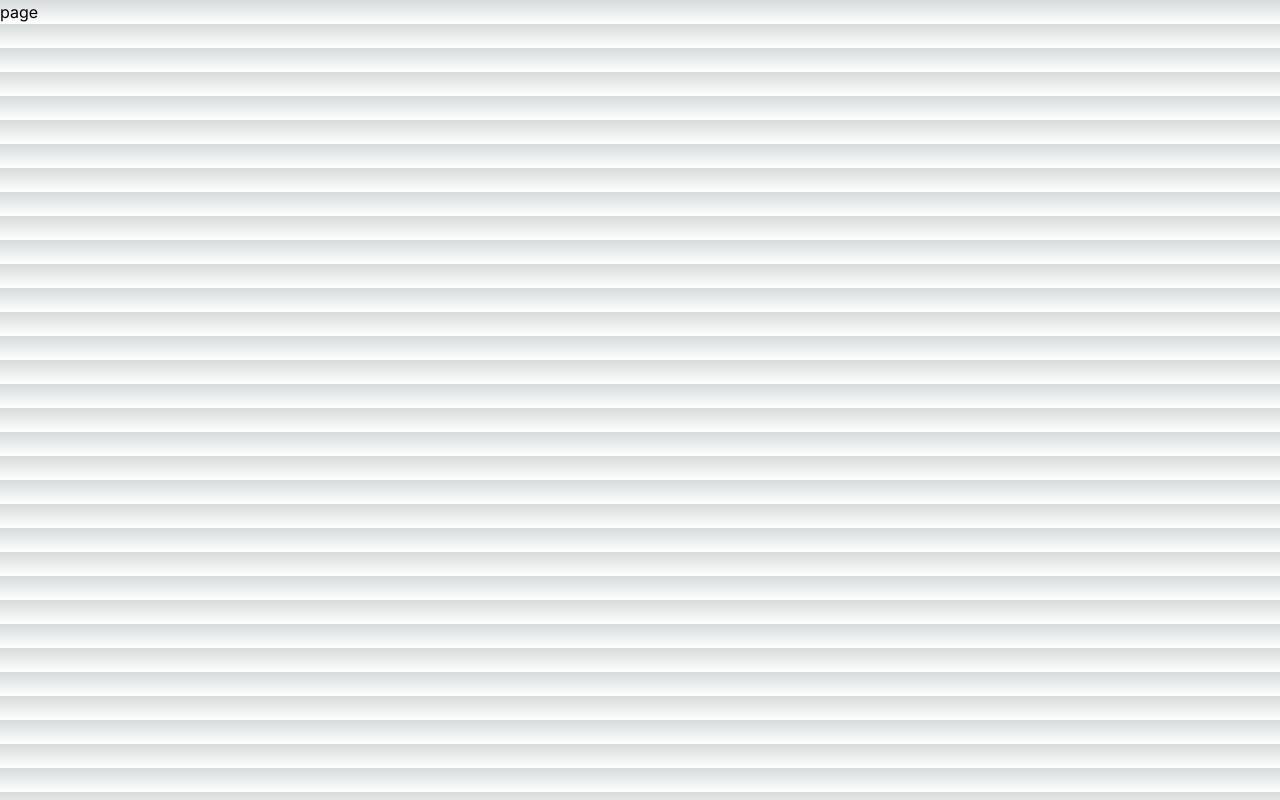
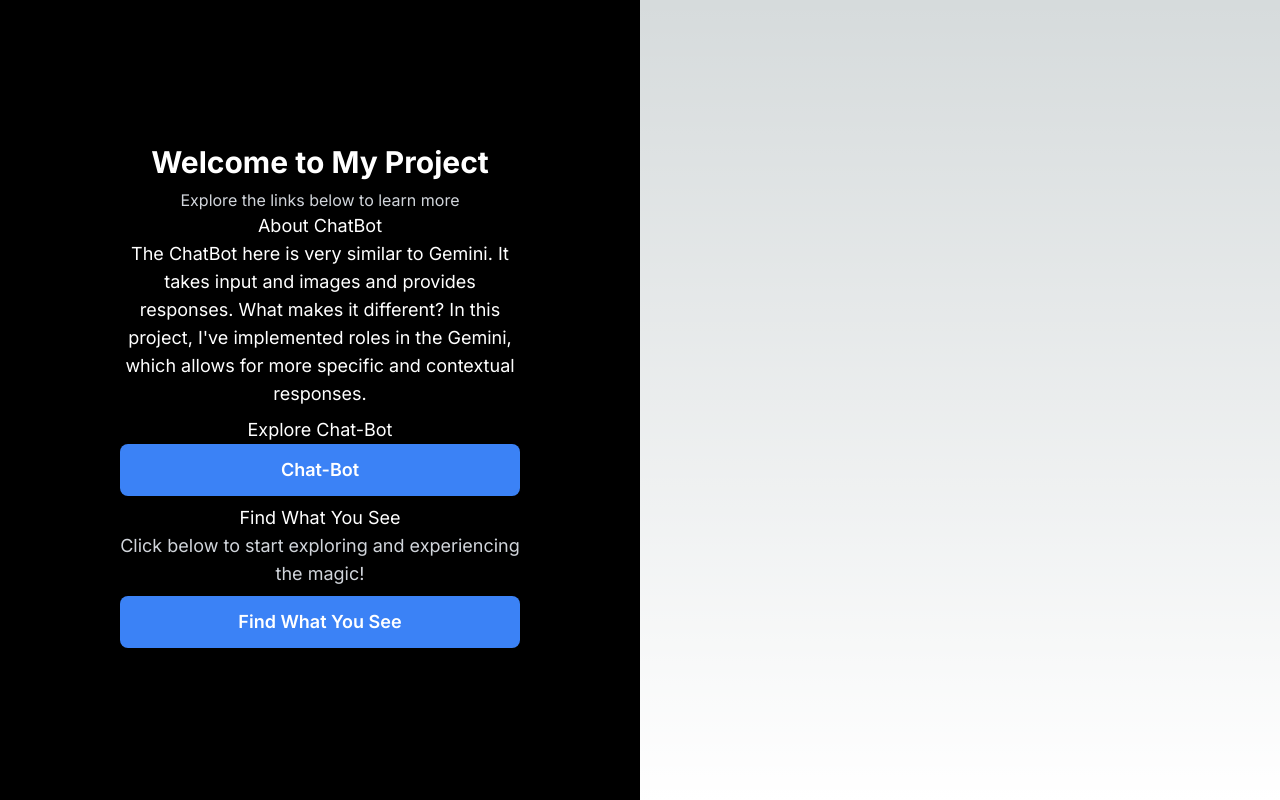
Before and after one commit to manideep1428/google_hackathon, a Next.js app: page / in a window 1280 px wide. Built offline with nearby package versions, Linux system fonts and the light colour scheme.

Commit message:
final commit

```diff
--- /dev/null
+++ b/app/components/Image.tsx
@@ -0,0 +1,12 @@
+import React from 'react'
+import Image from 'next/image'
+
+const ImagePage = () => {
+  return (
+    <div className='max-w-full h-full relative'>
+    <Image src={"https://ibb.co/YQ6BDVd"} layout="fill" objectFit="cover" alt='Image' />
+  </div>
+  )
+}
+
+export default ImagePage;
--- /dev/null
+++ b/app/components/Main.tsx
@@ -0,0 +1,36 @@
+import React from 'react';
+import Link from 'next/link';
+
+const MainPage = () => {
+  return (
+    <div className="min-h-screen flex justify-center items-center bg-black">
+      <div className="max-w-md mx-auto p-6 bg-opacity-50 rounded-lg shadow-lg text-white text-center">
+        <h1 className="text-3xl font-bold">Welcome to My Project</h1>
+        <p className="text-gray-300 mt-2">Explore the links below to learn more</p>
+        <div className="text-lg text-white mb-2">
+          <p>About ChatBot</p>
+          <p>
+            The ChatBot here is very similar to Gemini. It takes input and images and provides responses. What makes it different? In this project, I've implemented roles in the Gemini, which allows for more specific and contextual responses.
+          </p>
+        </div>
+        <div className="text-lg text-white mb-2">
+          <p>Explore Chat-Bot</p>
+          <Link href="/chat"
+             className="block py-3 px-4 bg-blue-500 text-white rounded-lg text-center font-semibold hover:bg-blue-700 transition duration-300">
+              Chat-Bot
+          </Link>
+        </div>
+        <div className="text-lg text-white mb-2">
+          <p>Find What You See</p>
+          <p className="text-gray-300 mb-2">Click below to start exploring and experiencing the magic!</p>
+          <Link href="/video"
+            className="block py-3 px-4 bg-blue-500 text-white rounded-lg text-center font-semibold hover:bg-blue-700 transition duration-300"
+             > Find What You See
+          </Link>
+        </div>
+      </div>
+    </div>
+  );
+};
+
+export default MainPage;
--- a/app/page.tsx
+++ b/app/page.tsx
@@ -1,9 +1,18 @@
-import React from 'react'
+import React from 'react';
+import MainPage from './components/Main';
+import ImagePage from './components/Image';
 
-const page = () => {
+const Page = () => {
   return (
-    <div>page</div>
-  )
-}
+    <div className='flex flex-row w-full h-full'>
+      <div className='h-full w-1/2'>
+        <MainPage />
+      </div>
+      <div className='hidden sm:w-1/2 h-full flex justify-center items-center'>
+       <ImagePage/>
+      </div>
+    </div>
+  );
+};
 
-export default page
+export default Page;
--- a/app/test/page.tsx
+++ /dev/null
@@ -1,126 +0,0 @@
-'use client'
-import Dropdown from '@/app/components/ui/RoleDropdown';
-import ChatInput from '@/app/components/ui/SearchBox'
-import { Arrow } from '@/app/components/ui/Svgs';
-import React, { useState } from 'react'
-import ReactMarkdown from 'react-markdown';
-import { ToastContainer, toast } from 'react-toastify';
-import 'react-toastify/dist/ReactToastify.css';
-import FileInput from '../components/ui/ImageInput';
-import Image from 'next/image';
-import { GeminiImage } from '../lib/actions/GetImageAiResponse';
-import ImagePreview from '../components/ImagePreview';
-import { run } from '../lib/actions/GetAIData';
-
-
-export default function Chatpage ()  {
-    const [question,setQuestion]  = useState<String>("")
-    const [response,setRespose]= useState("");
-    const [loading, setLoading] = useState<Boolean>(false);
-    const [role,setRole] = useState('');
-    const [selectedImage ,setSelectedImage] = useState("")
-    const [image,setImage]= useState<any>()
-
-
-    const handleRoleSelection = (roleData:string)=>{
-      setRole(roleData)
-    }
-    const handleResponse =  async () =>{
-      setLoading(true)
-      console.log(`Send to Server : ${question}`)
-      console.log(`Image for this: ${image}`)
-      // setQuestion("")
-     try{
-      if(question === ""  || question.trim() === "" ){
-      throw new Error("Input should not be empty")
-     }
-    if(image === ""){
-      const res = await run(question, role)
-      setRespose(res)
-      setLoading(false)
-    }
-    const res = await GeminiImage(question , image)
-    setRespose(res)
-    setLoading(false)
-    }
-    catch(error:any){
-      toast.error(error.message)
-      console.log(error.message)
-      setLoading(false)
-     }
-    }
-
-    //image selection and image render to modek
-    const handleImageChange = async (event:any) => {
-      const {id} = event.target
-      const file = event.target.files[0];
-      const reader = new FileReader();
-      reader.onload = () => {
-          //@ts-ignore
-        setSelectedImage(reader.result);
-      };
-      if (file) {
-        reader.readAsDataURL(file);
-        }
-      const fileInputEl:any = document.querySelector(`#${id}`);
-      const imageParts = await Promise.all(
-      [...fileInputEl.files].map(fileToGenerativePart)
-  );
-     setImage(imageParts)
-};
-
-   // imahge
-   const removeImage = ()=>{
-      setSelectedImage("");
-      setImage("")
-   }
-
-   async function fileToGenerativePart(file:any) {
-    const base64EncodedDataPromise = new Promise((resolve) => {
-      const reader = new FileReader();
-      //@ts-ignore
-      reader.onloadend = () => resolve(reader.result.split(',')[1]);
-      reader.readAsDataURL(file);
-    });
-    return {
-      inlineData: { data: await base64EncodedDataPromise, mimeType: file.type },
-    };
-
-  }
-  return (
-    <div className='flex flex-col w-full h-screen'>
-       <div className='w-5/7 flex flex-col justify-center items-start m-auto'>
-       <ReactMarkdown>{response}</ReactMarkdown>
-       </div>
-      <div className='flex flex-col fixed h-full w-6/7 justify-end'>
-        {selectedImage ?
-             (
-              <div className='w-100 h-100'>
-              <ImagePreview imageSrc={selectedImage} onclick={removeImage}/>
-              </div>
-            )
-        :""}
-          <div className='flex flex-col justify-center items-center'>
-              <Dropdown
-              options={["Teacher" , "Frontend dev" , "General" , "Doctor"]}
-              ondataChange={handleRoleSelection}
-              />
-            <div className='flex m-3'>
-             <div className='flex items-center justify-evenly mr-2 w-12 h-12 bg-white text-black rounded-lg'>
-              <FileInput
-                onchange={handleImageChange}
-              />
-             </div>
-             <div className="w-full text-center">
-              <ChatInput btnName={<Arrow/>}
-                onclick={handleResponse} className={`text-black ${loading ? "hidden" : "" }`}
-                inputValue={question}
-                onchange={(e)=>setQuestion(e.target.value)}
-              />
-             </div>
-            </div>
-            </div>
-          </div>
-     </div>
-  )
-}
```
Also changed, not shown: app/globals.css (line endings or trailing spaces), public/gemini.jpg (added).
